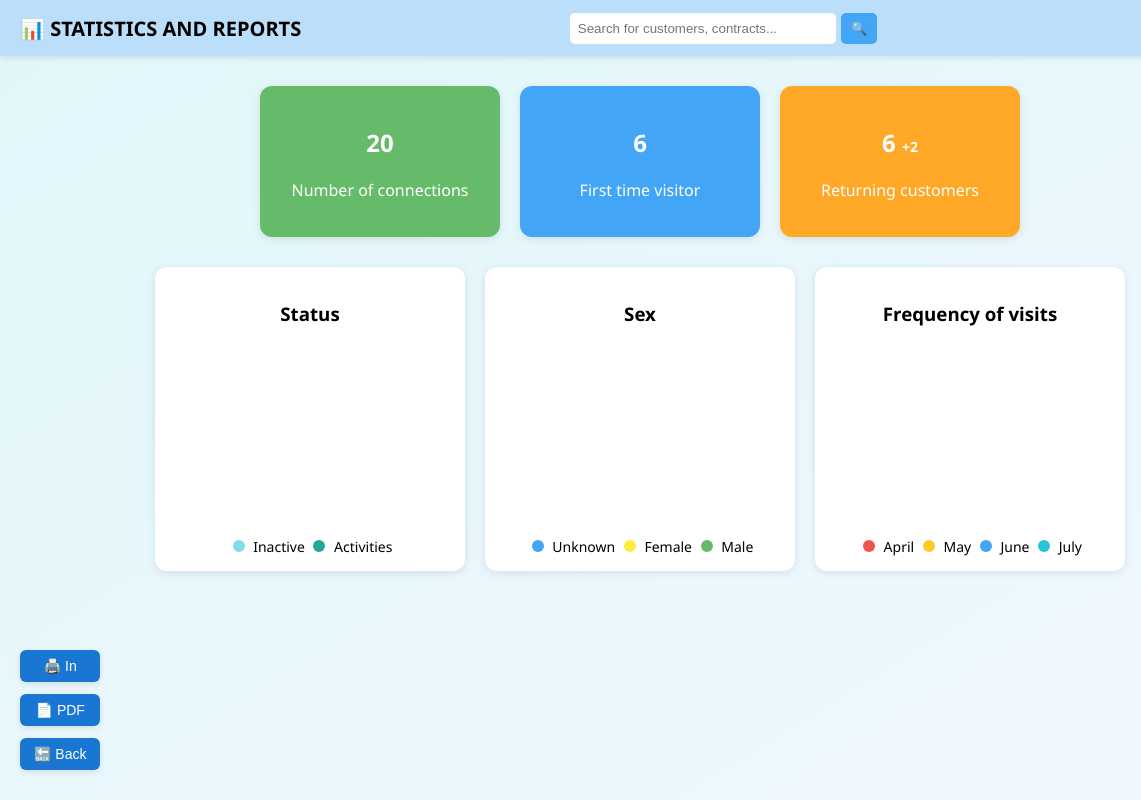
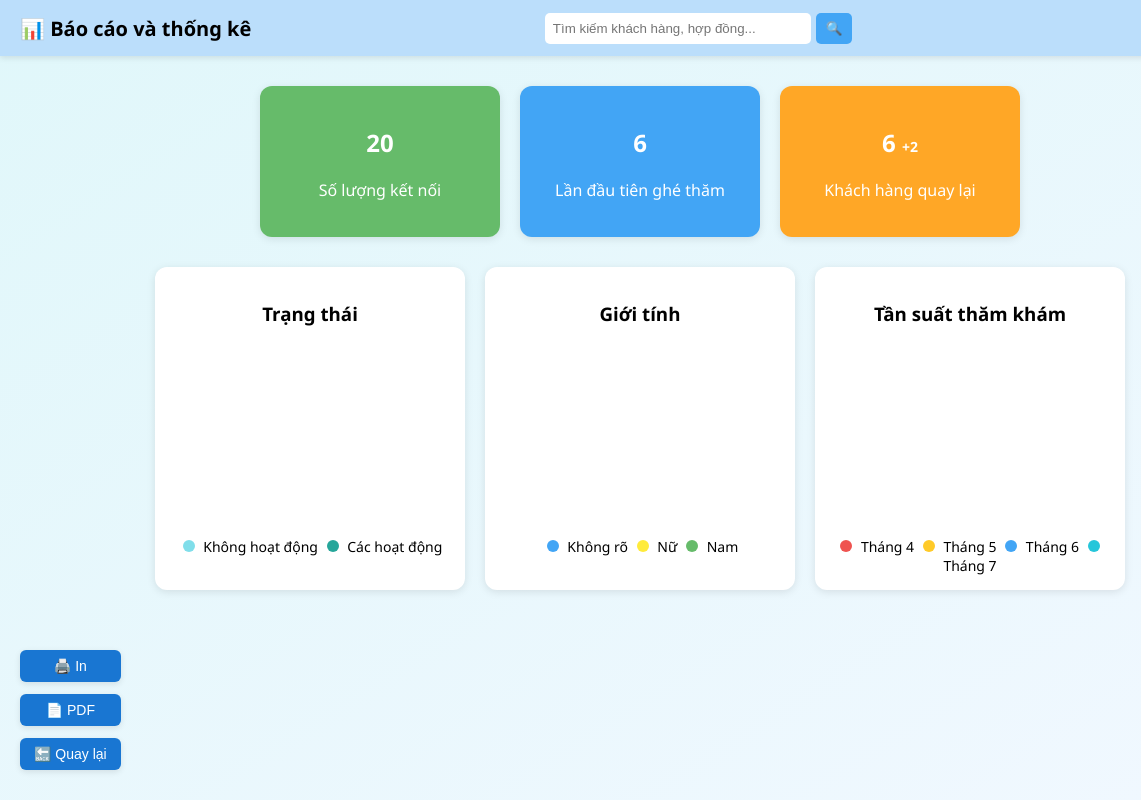
Before and after one commit to Chuuuu21/Nhom1, a plain HTML site: page baocao.html in a window 1280 px wide. Shown: the full height of the page, 0-1141 px from the left. Drawn offline with nearby package versions, Linux system fonts and the light colour scheme; no server answers.

Commit message:
Update baocao.html

```diff
--- a/baocao.html
+++ b/baocao.html
@@ -3,7 +3,7 @@
 
 <head>
   <meta charset="UTF-8">
-  <title>STATISTICS AND REPORTS</title>
+  <title>BÁO CÁO & THỐNG KÊ</title>
   <meta name="viewport" content="width=device-width, initial-scale=1.0">
 
   <script src="https://cdn.jsdelivr.net/npm/chart.js"></script>
@@ -13,9 +13,9 @@
 
 <body>
   <header class="top-bar">
-    <h1 class="title">📊 STATISTICS AND REPORTS</h1>
+    <h1 class="title">📊 Báo cáo và thống kê</h1>
     <div class="search-bar">
-      <input type="text" placeholder="Search for customers, contracts...">
+      <input type="text" placeholder="Tìm kiếm khách hàng, hợp đồng...">
       <button class="search-btn">🔍</button>
     </div>
     <div class="icons">
@@ -35,8 +35,8 @@
 
       <div id="profileMenu" class="menu" style="display: none;">
         <ul>
-          <li><a href="#">Personal information</a></li>
-          <li><a href="#">Log out</a></li>
+          <li><a href="#">Thông tin cá nhân</a></li>
+          <li><a href="#">Đăng xuất</a></li>
         </ul>
       </div>
     </div>
@@ -46,52 +46,52 @@
     <div class="stats-box">
       <div class="box green">
         <h2>20</h2>
-        <p>Number of connections</p>
+        <p>Số lượng kết nối</p>
       </div>
       <div class="box blue">
         <h2>6</h2>
-        <p>First time visitor</p>
+        <p>Lần đầu tiên ghé thăm</p>
       </div>
       <div class="box orange">
         <h2>6 <span class="plus">+2</span></h2>
-        <p>Returning customers</p>
+        <p>Khách hàng quay lại</p>
       </div>
     </div>
 
     <div class="charts">
       <div class="chart-container">
-        <h3>Status</h3>
+        <h3>Trạng thái</h3>
         <canvas id="statusChart"></canvas>
         <div class="legend">
-          <span class="dot" style="background:#80deea;"></span> Inactive
-          <span class="dot" style="background:#26a69a;"></span> Activities
+          <span class="dot" style="background:#80deea;"></span> Không hoạt động
+          <span class="dot" style="background:#26a69a;"></span> Các hoạt động
         </div>
       </div>
 
       <div class="chart-container">
-        <h3>Sex</h3>
+        <h3>Giới tính</h3>
         <canvas id="genderChart"></canvas>
         <div class="legend">
-          <span class="dot" style="background:#42a5f5;"></span> Unknown
-          <span class="dot" style="background:#ffeb3b;"></span> Female
-          <span class="dot" style="background:#66bb6a;"></span> Male
+          <span class="dot" style="background:#42a5f5;"></span> Không rõ
+          <span class="dot" style="background:#ffeb3b;"></span> Nữ
+          <span class="dot" style="background:#66bb6a;"></span> Nam
         </div>
       </div>
 
       <div class="chart-container">
-        <h3>Frequency of visits</h3>
+        <h3>Tần suất thăm khám</h3>
         <canvas id="frequencyChart"></canvas>
         <div class="legend">
-          <span class="dot" style="background:#ef5350;"></span> April
-          <span class="dot" style="background:#ffca28;"></span> May
-          <span class="dot" style="background:#42a5f5;"></span> June
-          <span class="dot" style="background:#26c6da;"></span> July
+          <span class="dot" style="background:#ef5350;"></span> Tháng 4
+          <span class="dot" style="background:#ffca28;"></span> Tháng 5
+          <span class="dot" style="background:#42a5f5;"></span> Tháng 6
+          <span class="dot" style="background:#26c6da;"></span> Tháng 7
         </div>
       </div>
     </div>
   </main>
   <div class="side-buttons">
-    <button onclick="history.back()">🔙 Back</button>
+    <button onclick="history.back()">🔙 Quay lại</button>
     <button onclick="downloadPDF()">📄 PDF</button>
     <button onclick="window.print()">🖨️ In</button>
   </div>
```
